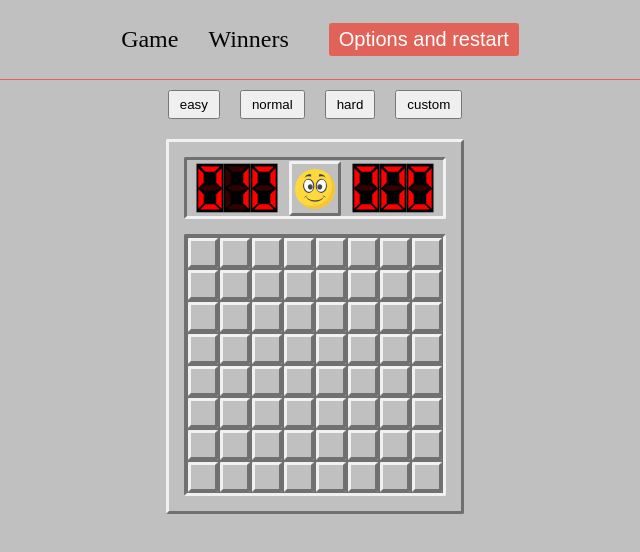
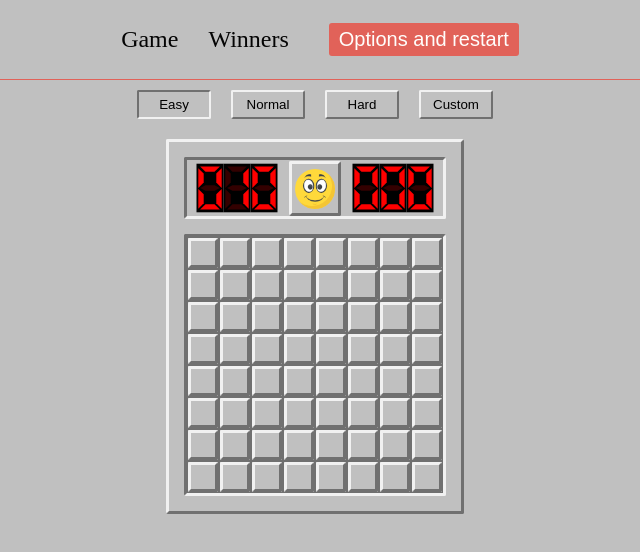
Before and after one commit to evg-zlg/sapper, a React (Vite) app: page / in a window 1280 px wide. Shown: the top 552 px of the page, without its empty margins (325-965 px from the left). Built offline with nearby package versions, Linux system fonts and the light colour scheme.

Commit message:
feat: styled menu button

```diff
--- a/src/components/Frame/Frame.tsx
+++ b/src/components/Frame/Frame.tsx
@@ -20,13 +20,24 @@ const outsideStyled = css`
 `;
 
 const cellStyled = css`
-  border-top-color: var(--border-primery-color);
-  border-left-color: var(--border-primery-color);
-  border-right-color: var(--border-secondary-color);
-  border-bottom-color: var(--border-secondary-color);
+  ${outsideStyled}
   width: 100%;
   height: 100%;
 `;
+
+const buttonOutsideStyled = css`
+  ${outsideStyled}
+  border-width: 2px;
+  transition: all 0.2s ease 0s;
+`;
+
+const buttonInsideStyled = css`
+  ${insideStyled}
+  border-width: 2px;
+  transition: all 0.2s ease 0s;
+`;
+
+
 
 const noneBorder = css`
   border: none;
@@ -41,6 +52,8 @@ const FrameStyled = styled.div<IFrameStyled>`
   ${(props) => (props.variant === 'inside' ? insideStyled : '')}
   ${(props) => (props.variant === 'outside' ? outsideStyled : '')}
   ${(props) => (props.variant === 'cell' ? cellStyled : '')}
+  ${(props) => (props.variant === 'button-outside' ? buttonOutsideStyled : '')}
+  ${(props) => (props.variant === 'button-inside' ? buttonInsideStyled : '')}
   ${(props) => (props.variant === 'none' ? noneBorder : '')}
 `;
 
--- a/src/components/GameMenu/GameMenu.tsx
+++ b/src/components/GameMenu/GameMenu.tsx
@@ -1,10 +1,11 @@
 import styled from 'styled-components';
-import { levels } from '../../const/const';
+import { levels, menuButtons } from '../../const/const';
 import { TLevelType } from '../../types/types';
 import { getBoardParamsByLevelType } from '../GameBoard/utils';
 
 import { useAppDispatch, useAppSelector } from '../../hooks/redux';
 import { changeLevel, changePhase } from '../../store/reducers/gameSlice';
+import { Frame } from '../Frame';
 
 const Menu = styled.menu`
   margin: 0 auto;
@@ -15,7 +16,14 @@ const Menu = styled.menu`
 
 const Button = styled.button`
   padding: 5px 10px;
+  width: 70px;
+  text-transform: capitalize;
+  background-color: var(--bg-primery-color);
+  border: none;
   cursor: pointer;
+  > div {
+    border-width: 1px;
+  }
 `;
 
 function GameMenu() {
@@ -25,25 +33,20 @@ function GameMenu() {
   const clickLevelHandle = (levelType: TLevelType) => {
     if (levelType !== currentLevel) {
       const boardParams = getBoardParamsByLevelType(levelType, levels);
-      dispatch(changeLevel({currentLevel: levelType, boardParams}));
+      dispatch(changeLevel({ currentLevel: levelType, boardParams }));
       dispatch(changePhase('change-lvl'));
     }
   };
 
   return (
     <Menu>
-      <Button type="button" onClick={() => clickLevelHandle('easy')}>
-        easy
-      </Button>
-      <Button type="button" onClick={() => clickLevelHandle('normal')}>
-        normal
-      </Button>
-      <Button type="button" onClick={() => clickLevelHandle('hard')}>
-        hard
-      </Button>
-      <Button type="button" onClick={() => clickLevelHandle('custom')}>
-        custom
-      </Button>
+      {menuButtons.map((button) => (
+        <Frame variant={currentLevel === button.levelType ? 'button-inside' : 'button-outside'}>
+          <Button type="button"  onClick={() => clickLevelHandle(button.levelType)}>
+            {button.text}
+          </Button>
+        </Frame>
+      ))}
     </Menu>
   );
 }
--- a/src/const/const.ts
+++ b/src/const/const.ts
@@ -1,4 +1,4 @@
-import { IBoardParams, ICell } from '../types/types';
+import { IBoardParams, ICell, TLevelType } from '../types/types';
 
 export enum APPRoute {
   main = '/',
@@ -45,3 +45,10 @@ export const initCell: ICell = {
   status: 'closed',
   position: { i: 0, j: 0 },
 };
+
+export const menuButtons: {levelType: TLevelType, text: string}[] = [
+  { levelType: 'easy', text: 'easy' },
+  { levelType: 'normal', text: 'normal' },
+  { levelType: 'hard', text: 'hard' },
+  { levelType: 'custom', text: 'custom' },
+];
--- a/src/types/types.ts
+++ b/src/types/types.ts
@@ -22,7 +22,7 @@ export type TLevelType = 'easy' | 'normal' | 'hard' | 'custom';
 
 export type TGamePhase = 'change-lvl' | 'new' | 'play' |  'lost' | 'win';
 
-export type TFrameType = 'inside' | 'outside' | 'cell' | 'none';
+export type TFrameType = 'inside' | 'outside' | 'cell' | 'button-inside' | 'button-outside' | 'none';
 
 export type IBoardParams = {
   col: number;
```
